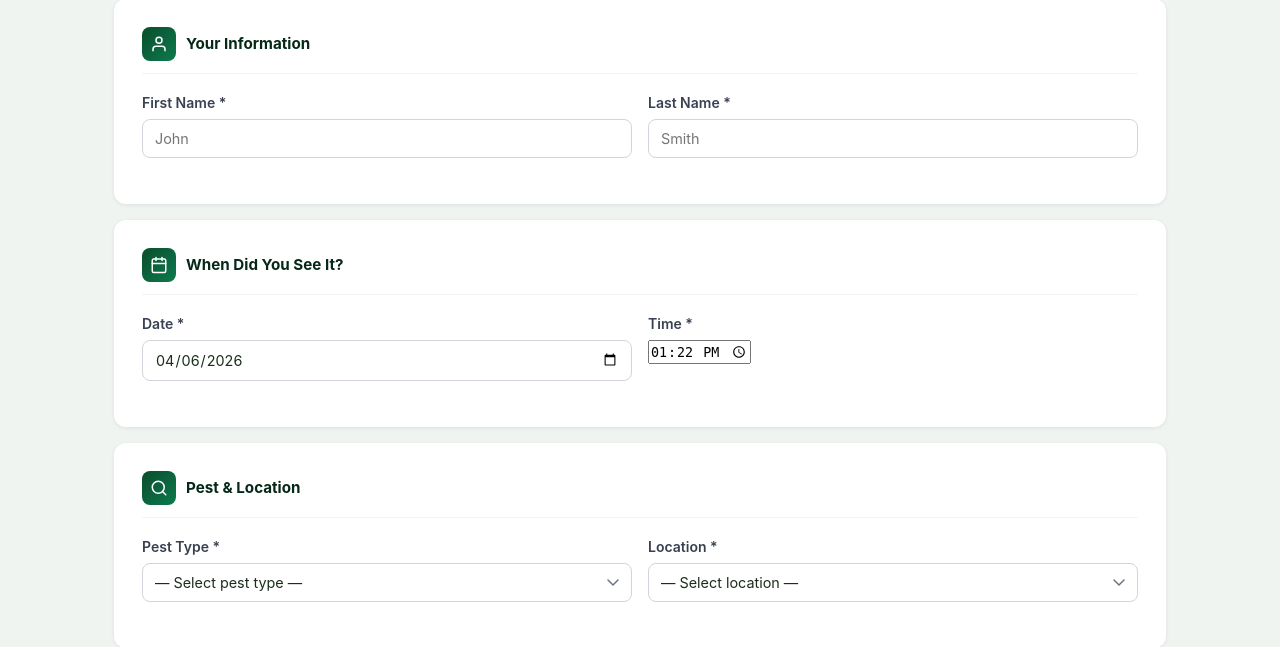
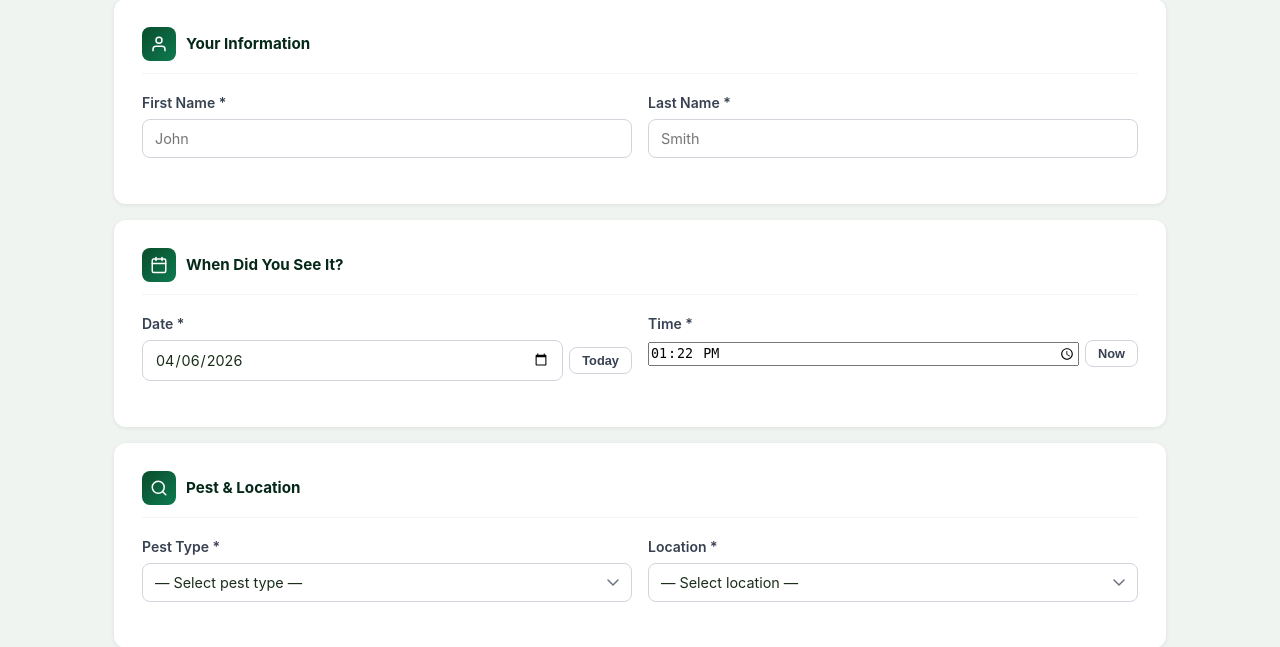
Before and after one commit to Jonjohnson9441/PestSightLogFlask, a Flask app: page /report in a window 1280 px wide. Shown: the part 172-819 px from the top of the page. Run offline with Flask 3, Linux system fonts and the light colour scheme; the visitor is signed in with stand-in values (Sample User, id 1).

Commit message:
Add Today and Now buttons to report form date/time fields

```diff
--- a/templates/report.html
+++ b/templates/report.html
@@ -46,11 +46,17 @@
     <div class="form-row">
       <div class="form-group">
         <label for="date">Date *</label>
-        <input type="date" id="date" name="date" value="{{ today }}" required>
+        <div style="display:flex;gap:6px;align-items:center">
+          <input type="date" id="date" name="date" value="{{ today }}" required style="flex:1">
+          <button type="button" class="btn btn-secondary btn-sm" onclick="document.getElementById('date').value=new Date().toLocaleDateString('en-CA')">Today</button>
+        </div>
       </div>
       <div class="form-group">
         <label for="sighting_time">Time *</label>
-        <input type="time" id="sighting_time" name="sighting_time" value="{{ now_time }}" required>
+        <div style="display:flex;gap:6px;align-items:center">
+          <input type="time" id="sighting_time" name="sighting_time" value="{{ now_time }}" required style="flex:1">
+          <button type="button" class="btn btn-secondary btn-sm" onclick="const n=new Date();document.getElementById('sighting_time').value=String(n.getHours()).padStart(2,'0')+':'+String(n.getMinutes()).padStart(2,'0')">Now</button>
+        </div>
       </div>
     </div>
   </div>
```
